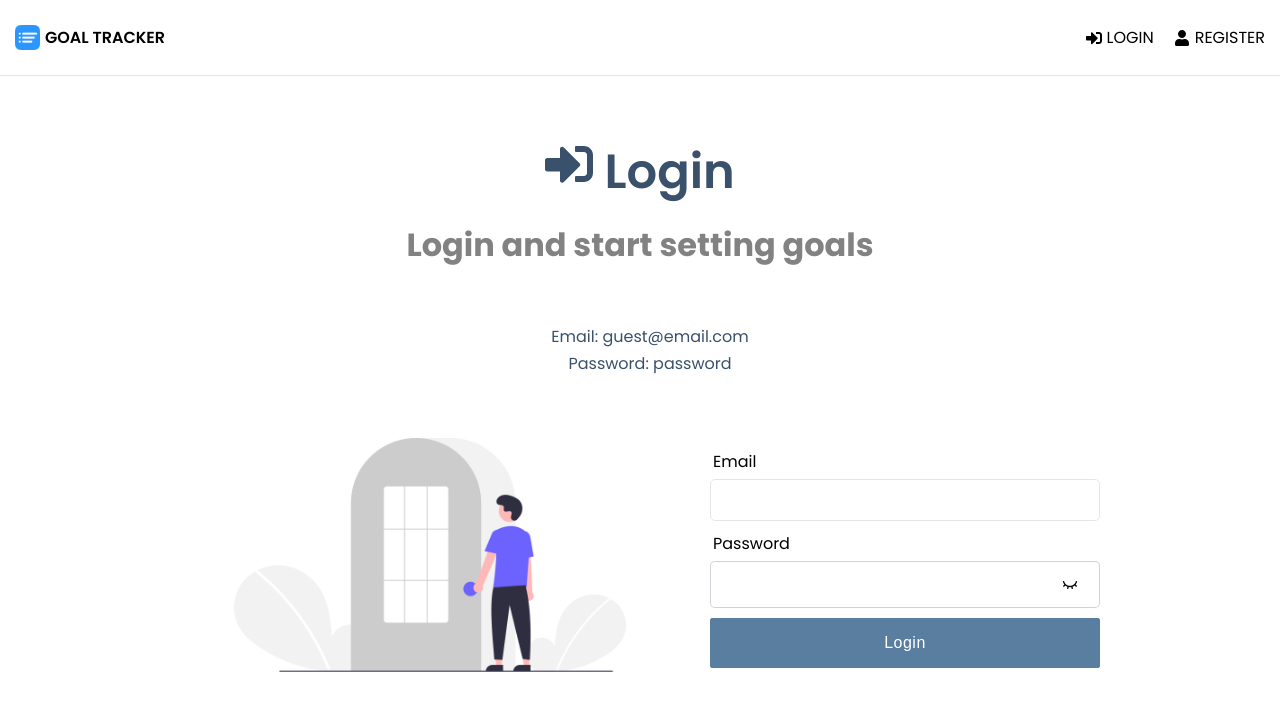
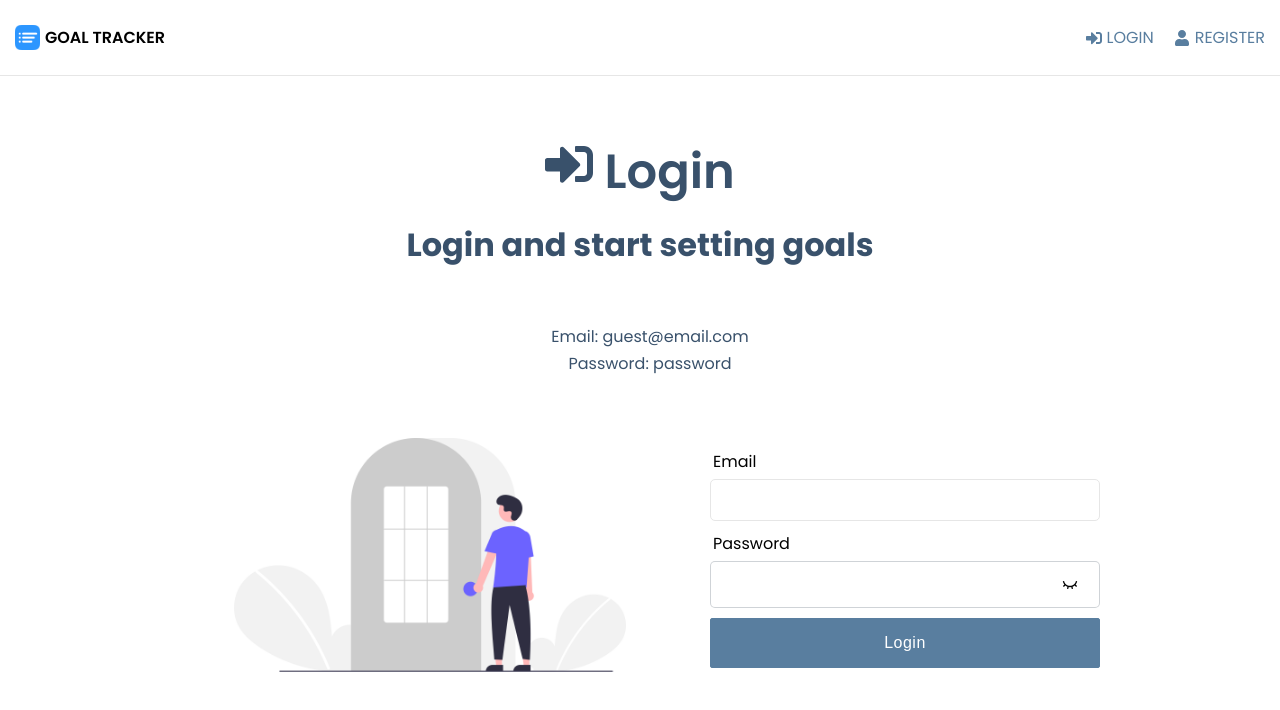
Before and after one commit to SoroushGhodrat/Goal-Tracker-Fullstack, a React (Create React App) app in the folder frontend/: page /login in a window 1280 px wide. Shown: the top 710 px of the page. Built offline with nearby package versions, Linux system fonts and the light colour scheme.

Commit message:
Color integration

```diff
--- a/frontend/src/components/GoalItem/goalItem.module.css
+++ b/frontend/src/components/GoalItem/goalItem.module.css
@@ -1,5 +1,5 @@
 .goal {
-  background-color: #f4f4f4;
+  background-color: var(--pickled-bluewood-100);
   border-radius: 6px;
   margin: 10px 0 20px 0;
   padding: 20px;
--- a/frontend/src/components/Navbar/navbar.module.css
+++ b/frontend/src/components/Navbar/navbar.module.css
@@ -14,13 +14,23 @@
 
 .header ul li {
   margin-left: 20px;
-  color: #34495e;
+  color: var(--pickled-bluewood-500);
+  transition: all 0.3s ease-in-out;
+}
+
+.header ul li:hover {
+  color: var(--pickled-bluewood-700);
 }
 
 .header ul li a {
   position: relative;
   display: flex;
   align-items: center;
+  color: var(--pickled-bluewood-500);
+}
+
+.header ul li a:hover {
+  color: var(--pickled-bluewood-700);
 }
 
 .header ul li a::after {
@@ -30,7 +40,7 @@
   left: 50%;
   width: 0;
   height: 2px;
-  background: #2c3e50;
+  background: var(--pickled-bluewood-700);
   transition: all 0.3s ease-in-out;
   transform: translateX(-50%);
 }
--- a/frontend/src/components/UI/PieChart/PieChart.tsx
+++ b/frontend/src/components/UI/PieChart/PieChart.tsx
@@ -19,7 +19,7 @@ const PieChart: React.FC<PieChartProps> = ({
   const options = {
     // title: "My goals status",
     legend: { position: "bottom" },
-    backgroundColor: "#f5f5f5",
+    backgroundColor: "#eaeef4",
     pieHole: 0.4,
   };
 
--- a/frontend/src/pages/Authentication/login.module.css
+++ b/frontend/src/pages/Authentication/login.module.css
@@ -4,10 +4,6 @@
   margin-bottom: 50px;
   padding: 0 20px;
   text-align: center;
-}
-
-.heading p {
-  color: #828282;
 }
 
 .form {
```
